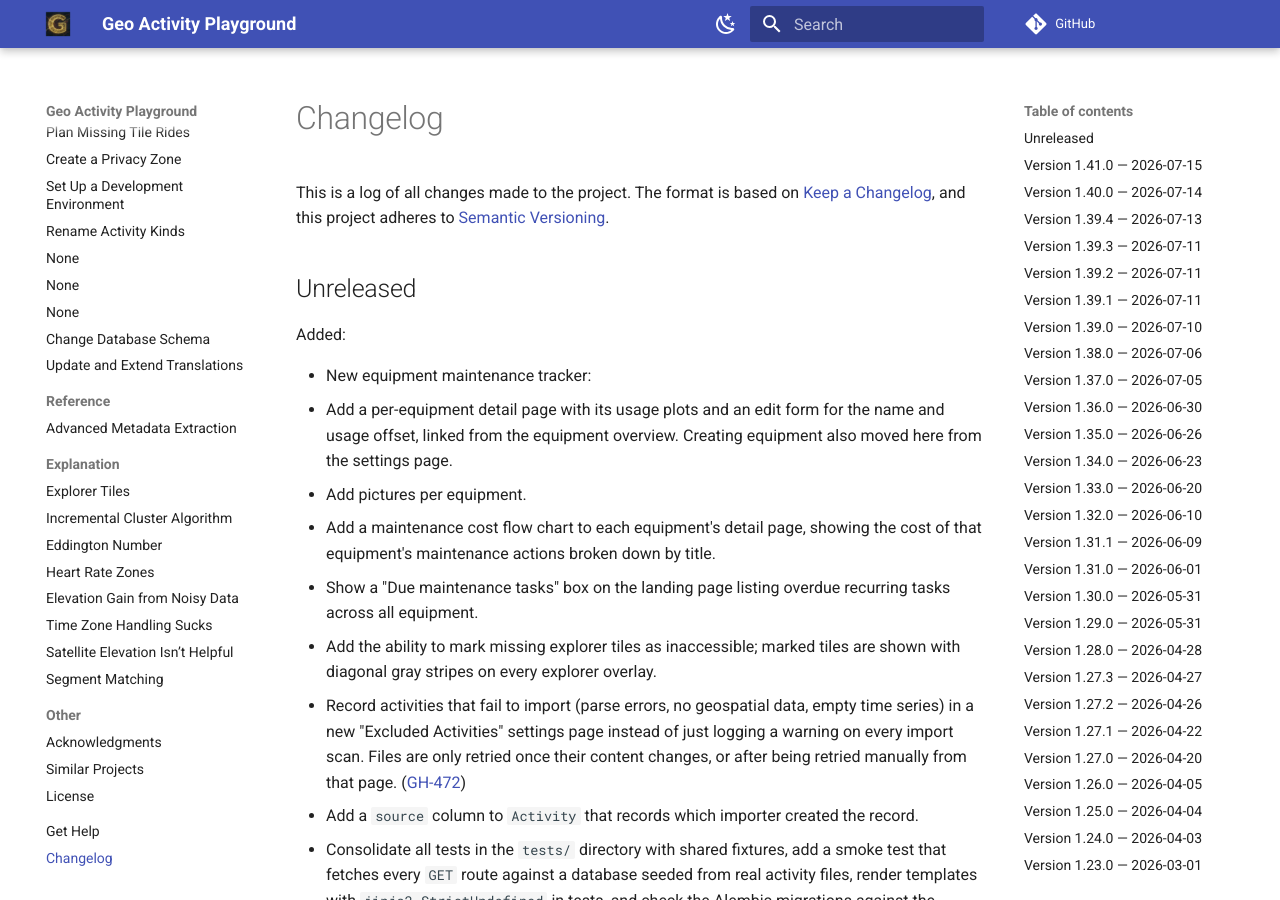
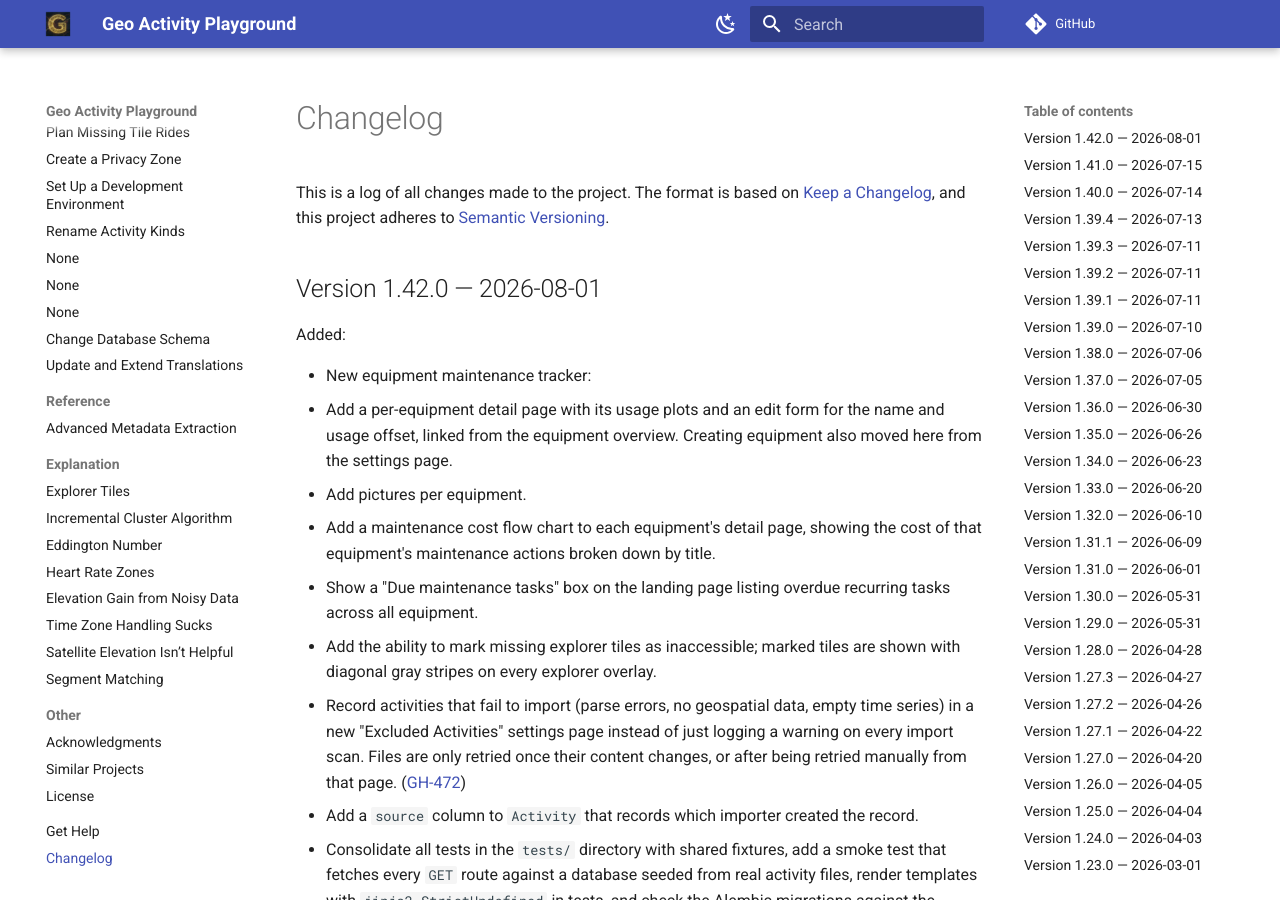
Before and after one commit to martin-ueding/geo-activity-playground, an MkDocs documentation site: the page built from docs/changelog.md, in a window 1280 px wide and 900 px high. Built offline with MkDocs 1.6.1 and Material for MkDocs 9.7.7, drawn with Linux system fonts in a browser that asks for light colours; comment, search, counter and statistics services are not loaded.

Commit message:
chore: bump version to 1.42.0

```diff
--- a/docs/changelog.md
+++ b/docs/changelog.md
@@ -15,7 +15,7 @@ Types of changes
 
 <!-- next version below this line -->
 
-## Unreleased
+## Version 1.42.0 — 2026-08-01
 
 Added:
 
--- a/pyproject.toml
+++ b/pyproject.toml
@@ -1,6 +1,6 @@
 [project]
 name = "geo-activity-playground"
-version = "1.41.0"
+version = "1.42.0"
 description = "Analysis of geo data activities like rides, runs or hikes."
 authors = [{ name = "Martin Ueding", email = "mu@martin-ueding.de" }]
 license = { text = "MIT" }
```
Also changed, not shown: 1 other file.
